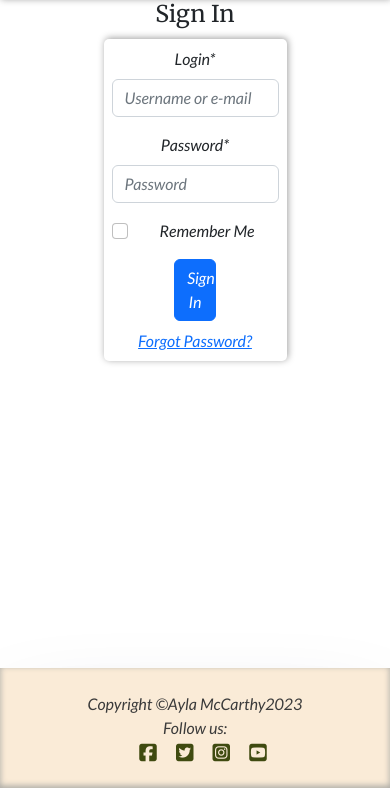
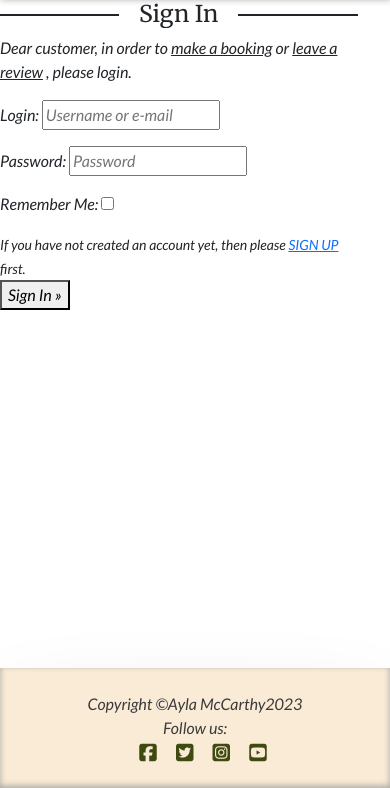
Before and after one commit to Aylamccarthy/mccarthys-bistro-restaurant-booking-system, a Django app: page /accounts/login/ in a window 390 px wide. Shown: the part 56-844 px from the top of the page. Run offline with Django 3.2, Linux system fonts and the light colour scheme; some libraries are stand-ins or nearby versions.

Commit message:
Customise account/login.html

```diff
--- a/templates/account/login.html
+++ b/templates/account/login.html
@@ -5,17 +5,24 @@
 {% block title %}{% trans "Sign In" %}{% endblock %}
 
 {% block content %}
-<div class="container text-center">
-  <h3>{% trans "Sign In" %}</h3>
+<div class="background-container">
+  <img  class="ilustrate-logo d-none d-md-block" src="#">
+  <div class="auth-form col-11 col-lg-4">
+    <h3 class="decorated"><span>{% trans "Sign In" %}</span></h3>
+    <p>Dear customer, in order to <u>make a booking</u> or  <u>leave a review</u> , please login.</p>
 
-  <form class="form p-2" method="POST" action="{% url 'account_login' %}">
-    {% csrf_token %}
-    {{ form|crispy }}
-    {% if redirect_field_value %}
-    <input type="hidden" name="{{ redirect_field_name }}" value="{{ redirect_field_value }}" />
-    {% endif %}
-    <button class="btn btn-primary w-25 mb-2" type="submit">{% trans "Sign In" %}</button>
-    <a class="button secondaryAction d-block" href="{% url 'account_reset_password' %}">{% trans "Forgot Password?" %}</a>
-  </form>
+    <form class="login" method="POST" action="{% url 'account_login' %}">
+      <div class="input-container">
+        {% csrf_token %}
+        {{ form.as_p }}
+        {% if redirect_field_value %}
+        <input type="hidden" name="{{ redirect_field_name }}" value="{{ redirect_field_value }}" />
+        {% endif %}
+      </div>
+      <small>{% blocktrans %}If you have not created an account yet, then please
+        <a href="{{ signup_url }}">SIGN UP</a> first.{% endblocktrans %}</small> <br>
+      <button class="primaryAction auth-submit" type="submit">{% trans "Sign In" %} &raquo;</button>
+    </form>
+  </div>
 </div>
 {% endblock %}
--- a/templates/base.html
+++ b/templates/base.html
@@ -63,7 +63,7 @@
               </li>
               {% if user.is_authenticated %}
               <li class="nav-item">
-                <a class="nav-link {% if url_name == 'account_logout' %}active{% endif %}"  href="{% url 'account_logout' %}">Logout</a>
+                <a class="nav-link {% if url_name == 'account_logout' %}active{% endif %}"  href="#" data-bs-toggle="modal" data-bs-target="#exampleModal">Logout</a>
               </li>
               {% else %}
               <li class="nav-item">
```
